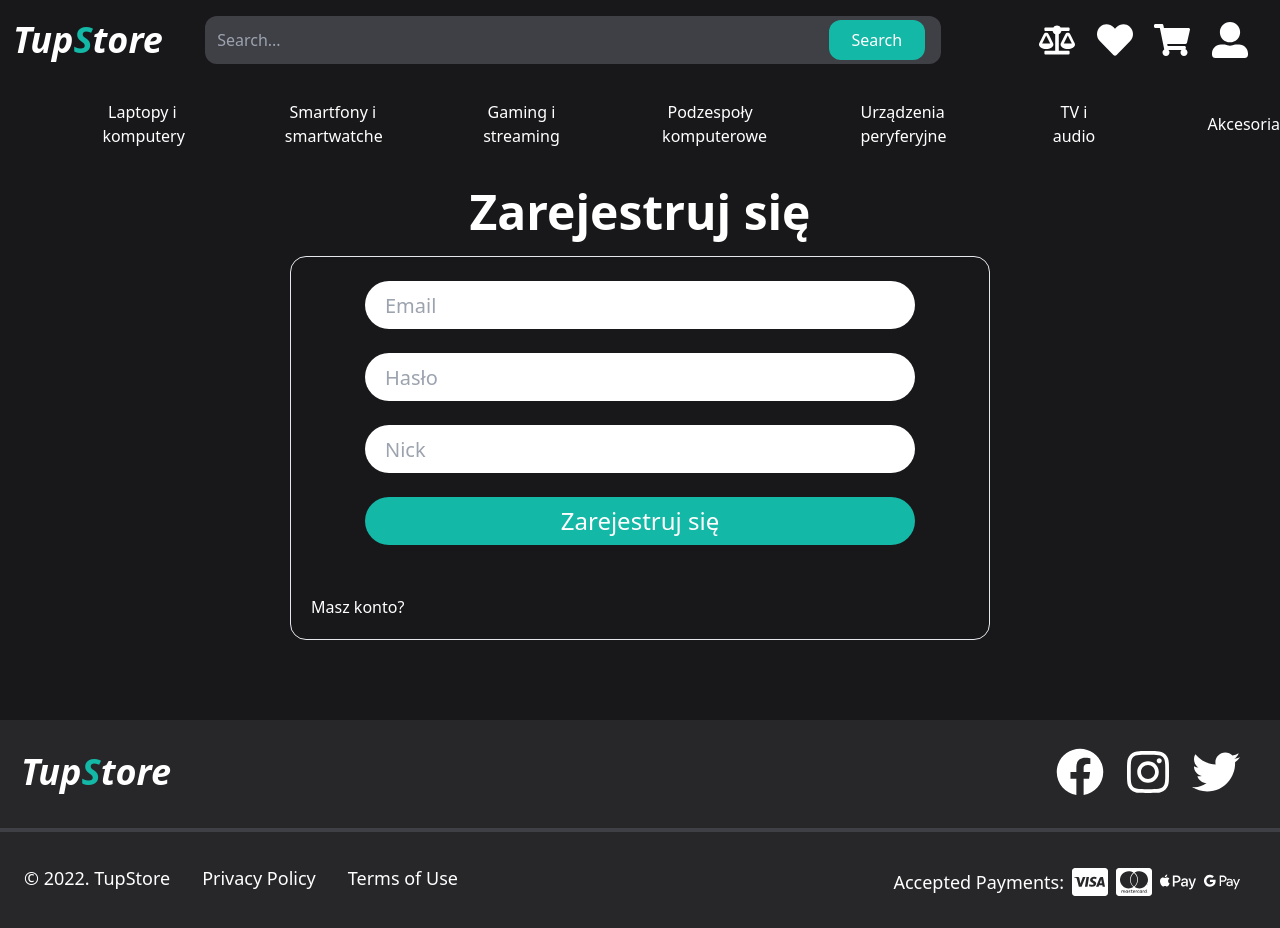
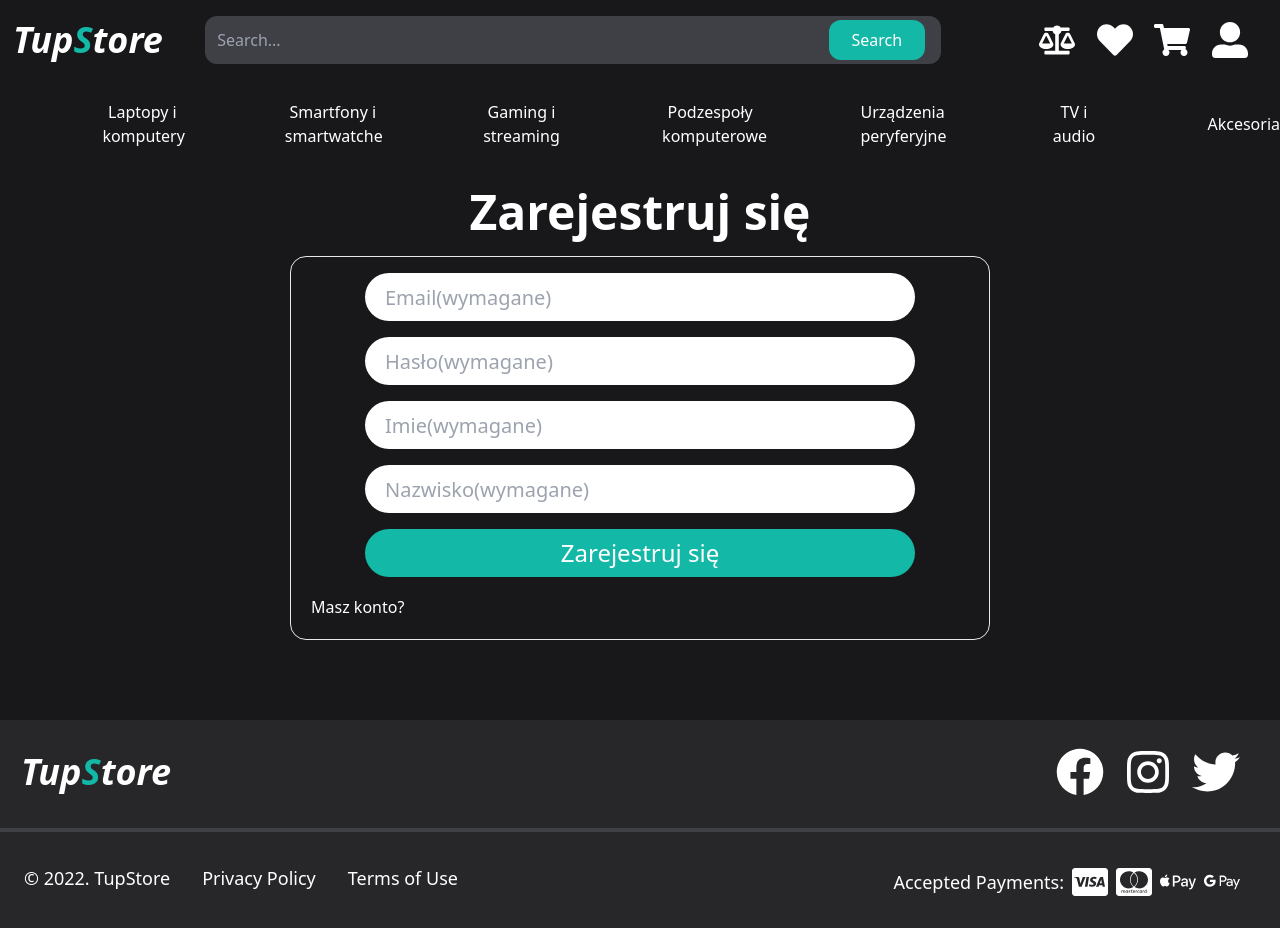
Before and after one commit to Tuptuus/NextJs-Store, a Next.js app: page /login in a window 1280 px wide. Both pictures are taken after a click on the element "Nie masz konta?". Built offline with nearby package versions, Linux system fonts and the light colour scheme; no server answers.

Commit message:
add user dashboard page

```diff
--- /dev/null
+++ b/app/konto/dane-do-zamowien/page.jsx
@@ -0,0 +1,7 @@
+import React from "react";
+
+function page() {
+  return <div>dane do zamówień</div>;
+}
+
+export default page;
--- /dev/null
+++ b/app/konto/layout.js
@@ -0,0 +1,60 @@
+"use client";
+import Link from "next/link";
+import { useRouter } from "next/navigation";
+import { usePathname } from "next/navigation";
+import React, { useEffect, useState } from "react";
+import { useSelector } from "react-redux";
+
+function Layout({ children }) {
+  const user = useSelector((state) => state.user.user);
+  const [currentUser, setCurrentUser] = useState(null);
+  const router = useRouter();
+  const path = usePathname();
+
+  useEffect(() => {
+    setCurrentUser(user);
+  }, [user]);
+
+  return (
+    <div className="flex justify-center mb-20">
+      <div className="w-72">
+        <p className="text-lg mt-10 pl-5">
+          Cześć,{" "}
+          <span className="font-bold">
+            {currentUser ? currentUser.displayName : null}
+          </span>
+        </p>
+        <Link href={"konto/zamowienia"}>
+          <div
+            className={`text-lg cursor-pointer py-3 pl-5 hover:bg-zinc-800 transition-all ${
+              path == "/konto/zamowienia" ? "font-bold" : null
+            }`}
+          >
+            Zamówienia
+          </div>
+        </Link>
+        <Link href={"konto/dane-do-zamowien"}>
+          <div
+            className={`text-lg cursor-pointer py-3 pl-5 hover:bg-zinc-800 transition-all ${
+              path == "/konto/dane-do-zamowien" ? "font-bold" : null
+            }`}
+          >
+            Dane do zamówień
+          </div>
+        </Link>
+        <Link href={"konto/ustawienia-konta"}>
+          <div
+            className={`text-lg cursor-pointer py-3 pl-5 hover:bg-zinc-800 transition-all ${
+              path == "/konto/ustawienia-konta" ? "font-bold" : null
+            }`}
+          >
+            Ustawienia konta
+          </div>
+        </Link>
+      </div>
+      <div className="bg-yellow-500 w-[900px]">{children}</div>
+    </div>
+  );
+}
+
+export default Layout;
--- a/app/konto/page.jsx
+++ b/app/konto/page.jsx
@@ -1,41 +1,15 @@
 "use client";
-import { signOut } from "firebase/auth";
 import React from "react";
-import { useSelector } from "react-redux";
-import { auth } from "../../firebase-config";
 import { useRouter } from "next/navigation";
-import { useState } from "react";
 import { useEffect } from "react";
 
-function Page() {
-  const user = useSelector((state) => state.user.user);
-  const [currentUser, setCurrentUser] = useState(null);
+function Page({ children }) {
   const router = useRouter();
-
   useEffect(() => {
-    setCurrentUser(user);
-  }, [user]);
-
-  const logout = () => {
-    router.push("/");
-    signOut(auth);
-  };
-
-  return (
-    <div>
-      <span
-        onClick={() => {
-          console.log(currentUser);
-        }}
-      >
-        twoje konto {currentUser ? currentUser.displayName : null}
-      </span>{" "}
-      <br />
-      <span onClick={logout} className="cursor-pointer">
-        Wyloguj się
-      </span>
-    </div>
-  );
+    router.push("konto/zamowienia");
+    console.log("e");
+  });
+  return <>{children}</>;
 }
 
 export default Page;
--- /dev/null
+++ b/app/konto/ustawienia-konta/page.jsx
@@ -0,0 +1,7 @@
+import React from "react";
+
+function page() {
+  return <div>ustawienia konta</div>;
+}
+
+export default page;
--- /dev/null
+++ b/app/konto/zamowienia/page.jsx
@@ -0,0 +1,7 @@
+import React from "react";
+
+function page() {
+  return <div>Tutaj będą zamówienia</div>;
+}
+
+export default page;
--- a/app/login/page.jsx
+++ b/app/login/page.jsx
@@ -8,14 +8,17 @@ import {
   updateProfile,
 } from "firebase/auth";
 import { setCurrentUser } from "../../features/login/loginSlice";
-import { auth } from "../../firebase-config";
+import { auth, db } from "../../firebase-config";
 import Link from "next/link";
 import Spinner from "../../components/Spinner";
+import { addDoc, collection } from "firebase/firestore";
+import { useEffect } from "react";
 
 function Page() {
   const [login, setLoginPage] = useState(true);
   const [emailValueReg, setEmailValueReg] = useState("");
-  const [loginValueReg, setLoginValueReg] = useState("");
+  const [firstNameValueReg, setFirstNameValueReg] = useState("");
+  const [secondNameValueReg, setSecondNameValueReg] = useState("");
   const [passValueReg, setPassValueReg] = useState("");
 
   const [emailValueLog, setEmailValueLog] = useState("");
@@ -35,8 +38,10 @@ function Page() {
       setPassValueLog(e.target.value);
     } else if (type == "emailReg") {
       setEmailValueReg(e.target.value);
-    } else if (type == "loginReg") {
-      setLoginValueReg(e.target.value);
+    } else if (type == "firstNameReg") {
+      setFirstNameValueReg(e.target.value);
+    } else if (type == "secondNameReg") {
+      setSecondNameValueReg(e.target.value);
     } else if (type == "passReg") {
       setPassValueReg(e.target.value);
     }
@@ -45,8 +50,19 @@ function Page() {
   const handleLogin = async (type) => {
     setSpinner(true);
     if (type == "register") {
+      const userName =
+        firstNameValueReg.charAt(0).toUpperCase() +
+        firstNameValueReg.slice(1) +
+        " " +
+        secondNameValueReg.charAt(0).toUpperCase() +
+        secondNameValueReg.slice(1);
       try {
-        if (emailValueReg == "" || passValueReg == "" || loginValueReg == "") {
+        if (
+          emailValueReg == "" ||
+          passValueReg == "" ||
+          firstNameValueReg == "" ||
+          secondNameValueReg == ""
+        ) {
           setSpinner(false);
           setError("Wprowadź wszystkie dane");
           setTimeout(() => {
@@ -59,10 +75,16 @@ function Page() {
             passValueReg
           );
           await updateProfile(auth.currentUser, {
-            displayName: loginValueReg,
+            displayName: userName,
+          });
+          const docRef = await addDoc(collection(db, "Users"), {
+            UID: auth.currentUser.uid,
+            Name: userName,
+            email: auth.currentUser.email,
           });
           setSpinner(false);
           dispatch(setCurrentUser(JSON.stringify(auth.currentUser)));
+          console.log(auth.currentUser);
           router.push("/konto");
         }
       } catch (err) {
@@ -203,8 +225,8 @@ function Page() {
             <div className="flex flex-col items-center lg:h-[360px]">
               <input
                 type="text"
-                className="lg:w-[550px] w-96 rounded-full mt-6 h-10 lg:h-12 border-none outline-none text-black pl-5 text-xl transition-all"
-                placeholder="Email"
+                className="lg:w-[550px] w-96 rounded-full mt-4 h-10 lg:h-12 border-none outline-none text-black pl-5 text-xl transition-all"
+                placeholder="Email(wymagane)"
                 value={emailValueReg}
                 onChange={(e) => {
                   handleInputsValue(e, "emailReg");
@@ -212,8 +234,8 @@ function Page() {
               />
               <input
                 type="password"
-                className="lg:w-[550px] w-96 rounded-full mt-6 h-10 lg:h-12 border-none outline-none text-black pl-5 text-xl transition-all"
-                placeholder="Hasło"
+                className="lg:w-[550px] w-96 rounded-full mt-4 h-10 lg:h-12 border-none outline-none text-black pl-5 text-xl transition-all"
+                placeholder="Hasło(wymagane)"
                 value={passValueReg}
                 onChange={(e) => {
                   handleInputsValue(e, "passReg");
@@ -221,16 +243,25 @@ function Page() {
               />
               <input
                 type="text"
-                className="lg:w-[550px] w-96 rounded-full mt-6 h-10 lg:h-12 border-none outline-none text-black pl-5 text-xl transition-all"
-                placeholder="Nick"
-                value={loginValueReg}
+                className="lg:w-[550px] w-96 rounded-full mt-4 h-10 lg:h-12 border-none outline-none text-black pl-5 text-xl transition-all"
+                placeholder="Imie(wymagane)"
+                value={firstNameValueReg}
                 onChange={(e) => {
-                  handleInputsValue(e, "loginReg");
+                  handleInputsValue(e, "firstNameReg");
+                }}
+              />
+              <input
+                type="text"
+                className="lg:w-[550px] w-96 rounded-full mt-4 h-10 lg:h-12 border-none outline-none text-black pl-5 text-xl transition-all"
+                placeholder="Nazwisko(wymagane)"
+                value={secondNameValueReg}
+                onChange={(e) => {
+                  handleInputsValue(e, "secondNameReg");
                 }}
               />
               <div
                 onClick={() => handleLogin("register")}
-                className="bg-teal-500 lg:w-[550px] w-96 h-12 rounded-full mt-6 hover:bg-teal-600 transition-all flex justify-center items-center text-2xl cursor-pointer"
+                className="bg-teal-500 lg:w-[550px] w-96 h-12 rounded-full mt-4 hover:bg-teal-600 transition-all flex justify-center items-center text-2xl cursor-pointer"
               >
                 Zarejestruj się
                 {spinner ? (
--- a/components/productPage/Product.jsx
+++ b/components/productPage/Product.jsx
@@ -58,7 +58,7 @@ function Product({ product }) {
           </div>
         </div>
       </div>
-      <div className="mt-10 px-5 text-justify text-2xl lg:w-full lg:px-20 xl:px-40 2xl:px-80">
+      <div className="mt-10 px-5 text-justify text-2xl lg:w-full lg:px-20 xl:px-40 2xl:px-80 mb-20">
         {product.Desc}
       </div>
     </div>
```
